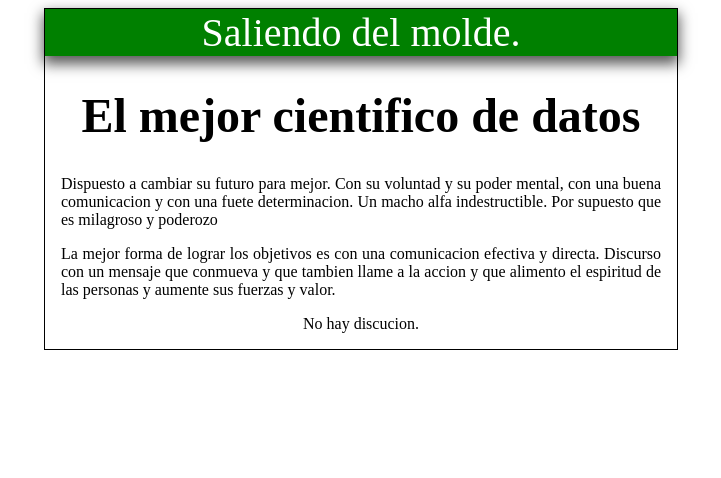
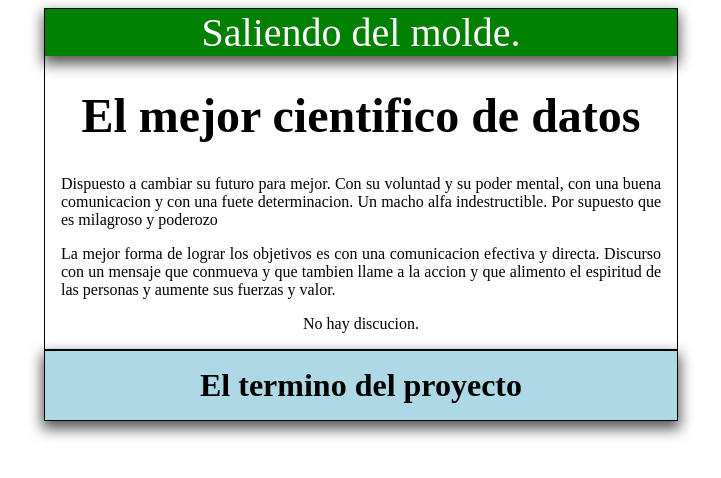
Before and after one commit to Alex030396/puto, a plain HTML site: page index.html in a window 1280 px wide. Shown: the whole page, without its empty margins (279-1000 px from the left). Drawn offline with Linux system fonts and the light colour scheme.

Commit message:
Se agrego el footer

```diff
--- a/CSS/style.css
+++ b/CSS/style.css
@@ -27,3 +27,17 @@ box-shadow: 0px 6px 13px 2px rgba(0,0,0,0.66);
     font-size: 2.5rem;
     text-align: center;
 }
+.cabecera2 {
+    -webkit-box-shadow: 0px 6px 13px 2px rgba(0,0,0,0.66);
+    -moz-box-shadow: 0px 6px 13px 2px rgba(0,0,0,0.66);
+    box-shadow: 0px 6px 13px 2px rgba(0,0,0,0.66);
+    background-color: lightblue;
+    color: black;
+    font-size: 2rem;
+    text-align: center;
+    font-weight: bold;
+    padding: 1rem 0 1rem 0;
+}
+.cabecera2 p {
+    margin: 0;
+}
--- a/index.html
+++ b/index.html
@@ -17,4 +17,9 @@
         </div>
     </div>
 </body>
+<footer>
+    <div class="cabecera2" id="contenedor">
+        <p>El termino del proyecto</p>
+    </div>
+</footer>
 </html>
```
